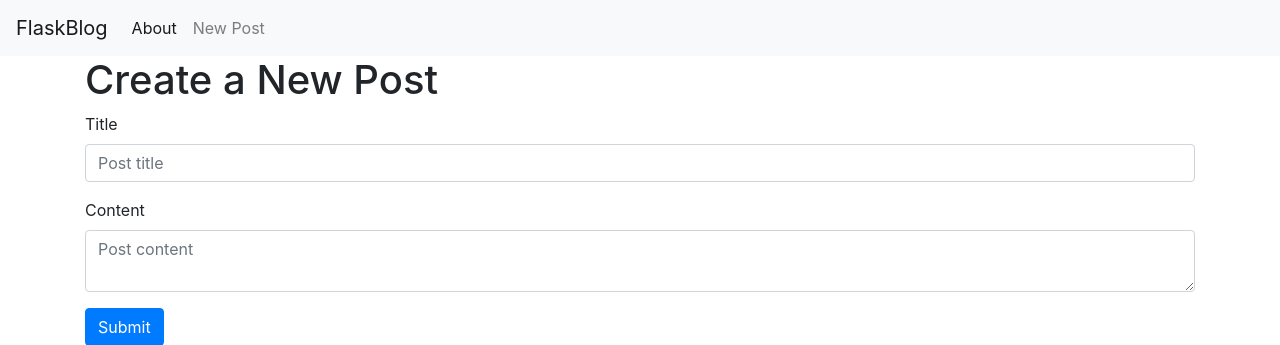
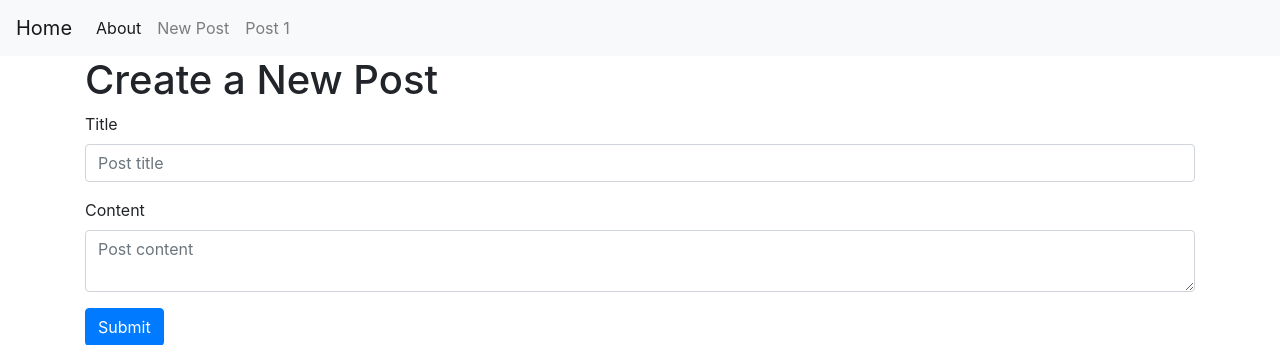
Before and after one commit to mariissEU/flaskProject, a Flask app: page /create in a window 1280 px wide. Shown: the top 345 px of the page. Run offline with Flask 3, Linux system fonts and the light colour scheme; some libraries are stand-ins or nearby versions.

Commit message:
nav bar changes

```diff
--- a/templates/base.html
+++ b/templates/base.html
@@ -12,7 +12,7 @@
   </head>
   <body>
     <nav class="navbar navbar-expand-md navbar-light bg-light">
-        <a class="navbar-brand" href="{{ url_for('index')}}">FlaskBlog</a>
+        <a class="navbar-brand" href="{{ url_for('index')}}">Home</a>
         <button class="navbar-toggler" type="button" data-toggle="collapse" data-target="#navbarNav" aria-controls="navbarNav" aria-expanded="false" aria-label="Toggle navigation">
             <span class="navbar-toggler-icon"></span>
         </button>
@@ -23,6 +23,9 @@
             </li>
             <li class="nav-item">
                 <a class="nav-link" href="{{url_for('create')}}">New Post</a>
+            </li>
+            <li class="nav-item">
+                <a class="nav-link" href="{{url_for('post')}}">Post 1</a>
             </li>
             </ul>
         </div>
```
